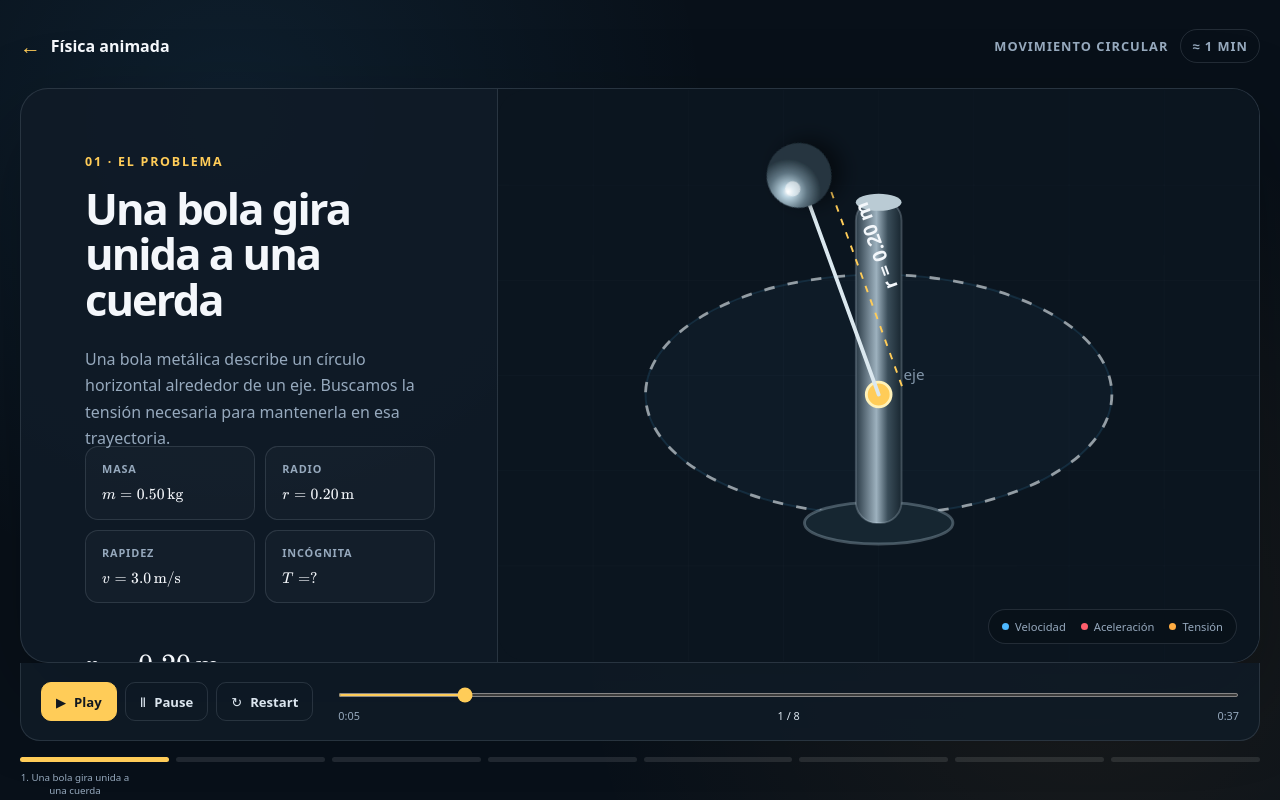
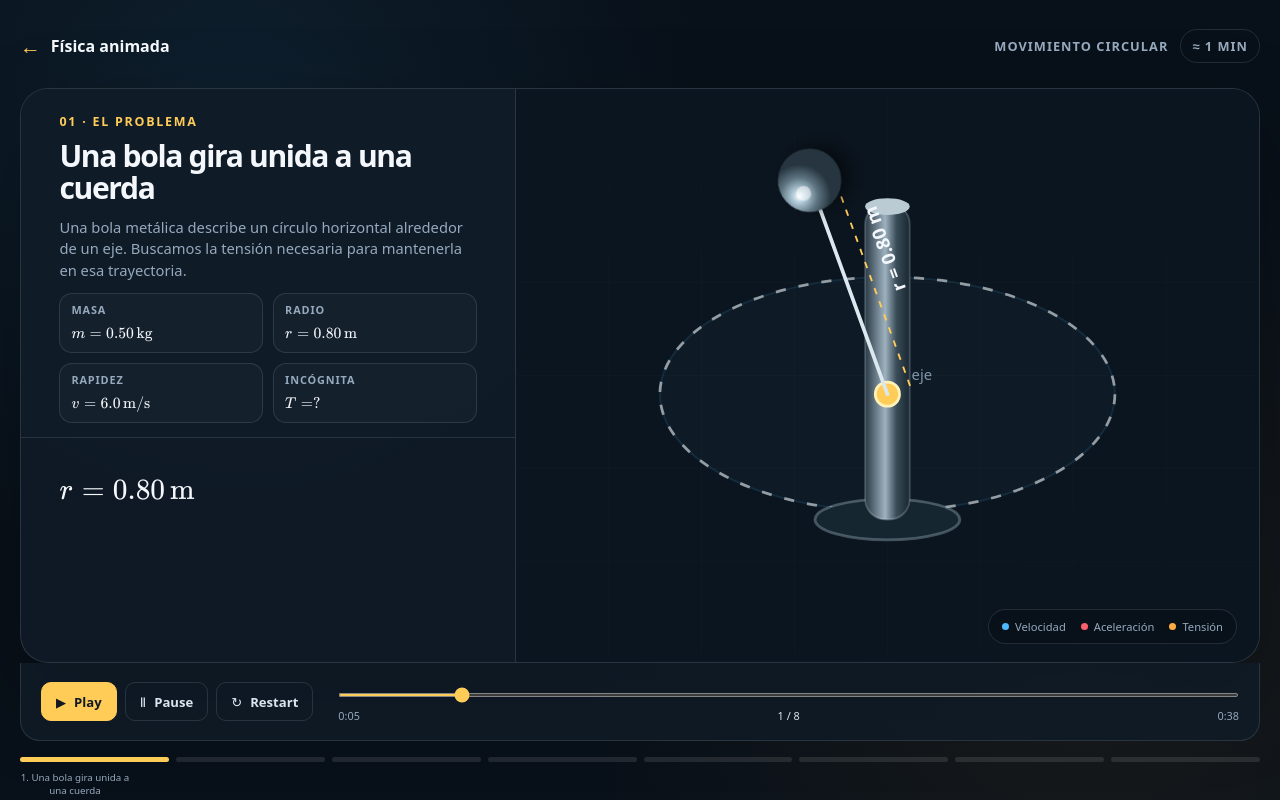
Before and after one commit to Far1D-1-0/physics-animations, a website built with Vite: page src/scenes/circular-motion/metal-ball-tension/index.html in a window 1280 px wide. Built offline with nearby package versions, Linux system fonts and the light colour scheme.

Commit message:
Standardize lesson sidebars and formula panels

```diff
--- a/src/scenes/circular-motion/car-max-speed/scene.css
+++ b/src/scenes/circular-motion/car-max-speed/scene.css
@@ -89,7 +89,7 @@ button {
 
 .stage-shell {
   display: grid;
-  grid-template-columns: minmax(330px, 0.77fr) minmax(520px, 1.23fr);
+  grid-template-columns: minmax(390px, 0.8fr) minmax(520px, 1.2fr);
   height: clamp(560px, calc(100vh - 225px), 660px);
   min-height: 0;
   overflow: hidden;
@@ -105,32 +105,47 @@ button {
   display: flex;
   flex-direction: column;
   min-height: 0;
+  overflow: hidden;
+  border-right: 1px solid var(--line);
+}
+
+/* Fixed top section: kicker, title, message, data cards */
+.copy-fixed {
+  flex-shrink: 0;
+  padding: 24px clamp(28px, 3vw, 44px) 0;
+  background: rgba(16, 27, 39, 0.98);
+}
+
+/* Scrollable formula zone */
+.formula-deck {
+  position: relative;
+  flex: 1 1 0;
+  min-height: 0;
+  overflow-y: auto;
   overflow-x: hidden;
-  overflow-y: auto;
-  padding: clamp(35px, 5vw, 76px);
-  padding-right: clamp(28px, 4vw, 60px);
-  border-right: 1px solid var(--line);
+  padding: 0;
+  border-top: 1px solid var(--line);
   overscroll-behavior: contain;
   scrollbar-color: rgba(255, 204, 88, 0.65) rgba(255, 255, 255, 0.06);
   scrollbar-gutter: stable;
   scrollbar-width: thin;
 }
 
-.stage-copy::-webkit-scrollbar {
+.formula-deck::-webkit-scrollbar {
   width: 8px;
 }
 
-.stage-copy::-webkit-scrollbar-track {
+.formula-deck::-webkit-scrollbar-track {
   background: rgba(255, 255, 255, 0.04);
 }
 
-.stage-copy::-webkit-scrollbar-thumb {
+.formula-deck::-webkit-scrollbar-thumb {
   border-radius: 999px;
   background: rgba(255, 204, 88, 0.58);
 }
 
 .chapter-kicker {
-  margin: 0 0 16px;
+  margin: 0 0 10px;
   color: var(--yellow);
   font-size: 0.78rem;
   font-weight: 700;
@@ -142,30 +157,30 @@ button {
   max-width: 660px;
   margin: 0;
   font-family: 'Noto Sans', system-ui, sans-serif;
-  font-size: clamp(2rem, 3.4vw, 4.25rem);
-  line-height: 1.04;
+  font-size: clamp(1.75rem, 2.35vw, 2.8rem);
+  line-height: 1.08;
   letter-spacing: -0.045em;
 }
 
 .chapter-message {
   max-width: 590px;
-  min-height: 72px;
-  margin: 24px 0 0;
+  min-height: 50px;
+  margin: 12px 0 0;
   color: var(--muted);
-  font-size: clamp(1rem, 1.25vw, 1.18rem);
-  line-height: 1.65;
+  font-size: clamp(0.92rem, 1vw, 1.05rem);
+  line-height: 1.45;
 }
 
 .data-cards {
   display: grid;
   grid-template-columns: repeat(2, minmax(0, 1fr));
   gap: 10px;
-  margin-top: auto;
-  padding-top: 28px;
+  margin-top: 12px;
+  padding-bottom: 14px;
 }
 
 .data-card {
-  padding: 14px 16px;
+  padding: 8px 11px;
   border: 1px solid var(--line);
   border-radius: 13px;
   background: rgba(255, 255, 255, 0.025);
@@ -173,7 +188,7 @@ button {
 
 .data-card__label {
   display: block;
-  margin-bottom: 6px;
+  margin-bottom: 4px;
   color: var(--muted);
   font-size: 0.68rem;
   font-weight: 700;
@@ -185,20 +200,18 @@ button {
   font-size: 0.98rem;
 }
 
-.formula-deck {
-  position: relative;
-  flex: 0 0 400px;
-  min-height: 400px;
-  margin-top: 24px;
-}
-
 .formula-card {
   position: absolute;
-  inset: 0;
+  top: 14px;
+  right: clamp(28px, 3vw, 44px);
+  left: clamp(28px, 3vw, 44px);
   display: flex;
   flex-direction: column;
   align-items: flex-start;
-  justify-content: center;
+  justify-content: flex-start;
+  min-height: calc(100% - 38px);
+  padding-bottom: 24px;
+  padding-top: 8px;
   visibility: hidden;
   opacity: 0;
 }
@@ -736,9 +749,15 @@ input:focus-visible,
 
   .stage-copy {
     min-height: 480px;
-    overflow: visible;
+    overflow: hidden;
     border-right: 0;
     border-bottom: 1px solid var(--line);
+  }
+  .copy-fixed {
+    padding: 24px 24px 0;
+  }
+  .formula-deck {
+    padding: 14px 24px 24px;
     scrollbar-gutter: auto;
   }
 
@@ -763,11 +782,10 @@ input:focus-visible,
 
   .stage-copy {
     min-height: 540px;
-    padding: 32px 24px;
   }
 
   .chapter-message {
-    min-height: 110px;
+    min-height: 50px;
   }
 
   .data-card {
--- a/src/scenes/circular-motion/car-max-speed/scene.js
+++ b/src/scenes/circular-motion/car-max-speed/scene.js
@@ -138,6 +138,8 @@ function prepareStroke(selector) {
 function showFormula(timeline, selector, position) {
   timeline
     .to(SELECTORS.formulas, { autoAlpha: 0, duration: 0.25 }, position)
+    .set(SELECTORS.formulas, { display: 'none' })
+    .set(selector, { display: 'flex' })
     .to(selector, { autoAlpha: 1, duration: 0.45 }, '<0.18')
 }
 
@@ -175,7 +177,7 @@ function buildTimeline() {
   prepareStroke('#skid-marks path:last-child')
 
   gsap.set(SELECTORS.layers, { autoAlpha: 0 })
-  gsap.set(SELECTORS.formulas, { autoAlpha: 0 })
+  gsap.set(SELECTORS.formulas, { autoAlpha: 0, display: 'none' })
   gsap.set(SELECTORS.formulaRows, { autoAlpha: 0 })
   gsap.set('#top-view', { autoAlpha: 1 })
   gsap.set('#main-car', {
@@ -458,6 +460,7 @@ function updateChapter(index) {
 
   activeChapterIndex = index
   const chapter = chapters[index]
+  document.querySelector('.formula-deck').scrollTo({ top: 0, behavior: 'smooth' })
 
   document.querySelector('#chapter-kicker').textContent = chapter.kicker
   document.querySelector('#chapter-title').textContent = chapter.title
--- a/src/scenes/circular-motion/metal-ball-tension/content.js
+++ b/src/scenes/circular-motion/metal-ball-tension/content.js
@@ -1,7 +1,7 @@
 export const problem = {
   mass: 0.5,
-  radius: 0.2,
-  speed: 3.0,
+  radius: 0.8,
+  speed: 6.0,
   acceleration: 45,
   tension: 22.5,
 }
@@ -66,7 +66,7 @@ export const chapters = [
 ]
 
 export const formulas = {
-  radius: String.raw`r=0.20\,\mathrm{m}`,
+  radius: String.raw`r=0.80\,\mathrm{m}`,
   velocity: String.raw`\vec v\ \text{tangente a la trayectoria}`,
   acceleration: [
     String.raw`\vec a_c\ \text{apunta hacia el centro}`,
@@ -87,7 +87,7 @@ export const formulas = {
   ],
   numbers: [
     String.raw`T=m\frac{v^2}{r}`,
-    String.raw`T=(0.50)\frac{(3.0)^2}{0.20}`,
+    String.raw`T=(0.50)\frac{(6.0)^2}{0.80}`,
     String.raw`T=(0.50)(45)`,
     String.raw`T=22.5\,\mathrm{N}`,
   ],
@@ -96,7 +96,7 @@ export const formulas = {
 
 export const dataCards = [
   { label: 'Masa', value: String.raw`m=0.50\,\mathrm{kg}` },
-  { label: 'Radio', value: String.raw`r=0.20\,\mathrm{m}` },
-  { label: 'Rapidez', value: String.raw`v=3.0\,\mathrm{m/s}` },
+  { label: 'Radio', value: String.raw`r=0.80\,\mathrm{m}` },
+  { label: 'Rapidez', value: String.raw`v=6.0\,\mathrm{m/s}` },
   { label: 'Incógnita', value: String.raw`T=?` },
 ]
--- a/src/scenes/circular-motion/metal-ball-tension/index.html
+++ b/src/scenes/circular-motion/metal-ball-tension/index.html
@@ -25,10 +25,12 @@
 
       <section class="stage-shell" aria-labelledby="chapter-title">
         <div class="stage-copy">
-          <p id="chapter-kicker" class="chapter-kicker"></p>
-          <h1 id="chapter-title"></h1>
-          <p id="chapter-message" class="chapter-message"></p>
-          <div id="data-cards" class="data-cards" aria-label="Datos del problema"></div>
+          <div class="copy-fixed">
+            <p id="chapter-kicker" class="chapter-kicker"></p>
+            <h1 id="chapter-title"></h1>
+            <p id="chapter-message" class="chapter-message"></p>
+            <div id="data-cards" class="data-cards" aria-label="Datos del problema"></div>
+          </div>
 
           <div class="formula-deck">
             <div id="formula-radius" class="formula-card formula-card--compact"></div>
@@ -71,6 +73,12 @@
               <marker id="arrow-orange" markerWidth="16" markerHeight="16" refX="13" refY="8" orient="auto" markerUnits="userSpaceOnUse" viewBox="0 0 16 16">
                 <path d="M0,0 L16,8 L0,16 z" fill="#ffad42" />
               </marker>
+              <marker id="arrow-green" markerWidth="16" markerHeight="16" refX="13" refY="8" orient="auto" markerUnits="userSpaceOnUse" viewBox="0 0 16 16">
+                <path d="M0,0 L16,8 L0,16 z" fill="#52d69b" />
+              </marker>
+              <marker id="arrow-purple" markerWidth="16" markerHeight="16" refX="13" refY="8" orient="auto" markerUnits="userSpaceOnUse" viewBox="0 0 16 16">
+                <path d="M0,0 L16,8 L0,16 z" fill="#a98bff" />
+              </marker>
             </defs>
 
             <rect class="stage-background" width="800" height="600" rx="30" />
@@ -91,7 +99,7 @@
               <g id="orbit-arm">
                 <line id="string" class="string" x1="400" y1="320" x2="645" y2="320" />
                 <line id="radius-guide" class="radius-guide" x1="400" y1="346" x2="645" y2="346" />
-                <text id="radius-label" class="svg-label" x="500" y="378">r = 0.20 m</text>
+                <text id="radius-label" class="svg-label" x="500" y="378">r = 0.80 m</text>
                 <g id="ball" filter="url(#ball-shadow)">
                   <circle cx="645" cy="320" r="34" fill="url(#ball-gradient)" />
                   <circle cx="634" cy="309" r="8" fill="#fff" opacity=".52" />
@@ -110,6 +118,30 @@
                 </g>
               </g>
               <path id="motion-streak" class="motion-streak" d="M640 238 C700 260 710 350 650 395" />
+            </g>
+
+            <g id="free-body-view" class="scene-layer">
+              <ellipse class="diagram-halo" cx="400" cy="320" rx="250" ry="190" />
+              <line class="ground-line" x1="150" y1="354" x2="650" y2="354" />
+              <rect class="axis" x="288" y="120" width="24" height="300" rx="12" />
+              <line class="string" x1="300" y1="320" x2="550" y2="320" />
+              <g id="free-body-ball" filter="url(#ball-shadow)">
+                <circle cx="550" cy="320" r="34" fill="url(#ball-gradient)" />
+                <circle cx="539" cy="309" r="8" fill="#fff" opacity=".52" />
+              </g>
+              <g id="normal-force" class="force-vector">
+                <line x1="550" y1="320" x2="550" y2="150" marker-end="url(#arrow-green)" />
+                <text class="svg-label vector-green" x="572" y="180">n</text>
+              </g>
+              <g id="weight-force" class="force-vector">
+                <line x1="550" y1="320" x2="550" y2="490" marker-end="url(#arrow-purple)" />
+                <text class="svg-label vector-purple" x="572" y="460">mg</text>
+              </g>
+              <g id="tension-force" class="force-vector">
+                <line x1="516" y1="320" x2="360" y2="320" marker-end="url(#arrow-orange)" />
+                <text class="svg-label vector-orange" x="430" y="295">T</text>
+              </g>
+              <text class="svg-label svg-label--muted" x="200" y="295">hacia el eje</text>
             </g>
 
             <g id="equation-view" class="scene-layer">
--- a/src/scenes/circular-motion/metal-ball-tension/scene.js
+++ b/src/scenes/circular-motion/metal-ball-tension/scene.js
@@ -75,6 +75,8 @@ function buildChapterNavigation() {
 function showFormula(timeline, selector, position) {
   timeline
     .to('.formula-card', { autoAlpha: 0, duration: 0.25 }, position)
+    .set('.formula-card', { display: 'none' })
+    .set(selector, { display: 'flex' })
     .to(selector, { autoAlpha: 1, duration: 0.45 }, '<0.15')
 }
 
@@ -95,10 +97,12 @@ function changeLayer(timeline, outgoing, incoming, position) {
 
 function buildTimeline() {
   gsap.set('.scene-layer, .formula-card, .formula-row', { autoAlpha: 0 })
+  gsap.set('.formula-card', { display: 'none' })
   gsap.set('#motion-view', { autoAlpha: 1 })
   gsap.set('#velocity-vector, #acceleration-vector, #tension-vector, #radius-guide, #radius-label', {
     autoAlpha: 0,
   })
+  gsap.set('#normal-force, #weight-force, #tension-force', { autoAlpha: 0 })
   gsap.set('.equation-tags > g', { autoAlpha: 0, scale: 0.65, transformOrigin: 'center' })
   gsap.set('#result-badge', { autoAlpha: 0, scale: 0.8, transformOrigin: 'center' })
 
@@ -148,16 +152,18 @@ function buildTimeline() {
     .to({}, { duration: 0.45 })
 
   timeline.addLabel('newton')
+  changeLayer(timeline, '#motion-view', '#free-body-view', 'newton')
   showFormula(timeline, '#formula-newton', 'newton')
   revealRows(timeline, '#formula-newton', 'newton+=0.35', 0.9)
   timeline
-    .to('#acceleration-vector, #tension-vector', { autoAlpha: 1, duration: 0.4 }, 'newton+=0.2')
-    .to('#acceleration-vector line, #tension-vector line', { strokeWidth: 11, yoyo: true, repeat: 2, duration: 0.4 }, 'newton+=1.2')
-    .to('#orbit-arm', { rotation: 1210, svgOrigin: '400 320', duration: 3.2, ease: 'none' }, 'newton')
+    .fromTo('#weight-force', { autoAlpha: 0, scaleY: 0, transformOrigin: '550px 320px' }, { autoAlpha: 1, scaleY: 1, duration: 0.75 }, 'newton+=0.6')
+    .fromTo('#normal-force', { autoAlpha: 0, scaleY: 0, transformOrigin: '550px 320px' }, { autoAlpha: 1, scaleY: 1, duration: 0.75 }, 'newton+=1.3')
+    .fromTo('#tension-force', { autoAlpha: 0, scaleX: 0, transformOrigin: '550px 320px' }, { autoAlpha: 1, scaleX: 1, duration: 0.85 }, 'newton+=2.0')
+    .to('#tension-force line', { strokeWidth: 10, yoyo: true, repeat: 2, duration: 0.4 }, 'newton+=3.0')
     .to({}, { duration: 0.5 })
 
   timeline.addLabel('derive')
-  changeLayer(timeline, '#motion-view', '#equation-view', 'derive')
+  changeLayer(timeline, '#free-body-view', '#equation-view', 'derive')
   showFormula(timeline, '#formula-derive', 'derive+=0.2')
   revealRows(timeline, '#formula-derive', 'derive+=0.65', 0.8)
   timeline
@@ -176,7 +182,7 @@ function buildTimeline() {
 
   timeline.addLabel('result')
   changeLayer(timeline, '#equation-view', '#result-view', 'result')
-  showFormula(timeline, '#formula-result', 'result+=0.2')
+  timeline.to('.formula-card', { autoAlpha: 0, duration: 0.25 }, 'result').set('.formula-card', { display: 'none' })
   timeline
     .fromTo('.result-tension', { scaleX: 0, transformOrigin: '607px 330px' }, { scaleX: 1, duration: 0.8 }, 'result+=0.55')
     .fromTo('#result-badge', { autoAlpha: 0, scale: 0.8, y: -10 }, { autoAlpha: 1, scale: 1, y: 0, duration: 0.65, ease: 'back.out(1.5)' }, 'result+=1.25')
@@ -198,6 +204,7 @@ function updateChapter(index) {
   if (index === activeChapterIndex) return
   activeChapterIndex = index
   const chapter = chapters[index]
+  document.querySelector('.formula-deck').scrollTo({ top: 0, behavior: 'smooth' })
   document.querySelector('#chapter-kicker').textContent = chapter.kicker
   document.querySelector('#chapter-title').textContent = chapter.title
   document.querySelector('#chapter-message').textContent = chapter.message
--- a/src/scenes/non-uniform-circular-motion/shared/lesson.css
+++ b/src/scenes/non-uniform-circular-motion/shared/lesson.css
@@ -1,18 +1,9 @@
 @import '../../circular-motion/car-max-speed/scene.css';
 
 :root { --velocity: #52d69b; --tangential: #4db8ff; --centripetal: #ff5e6c; --total: #ffad42; }
-.stage-shell { grid-template-columns: minmax(350px, .8fr) minmax(540px, 1.2fr); }
-.stage-copy { padding: 22px clamp(28px, 3vw, 48px); }
-.chapter-kicker { margin-bottom: 10px; }
-.stage-copy h1 { font-size: clamp(1.75rem, 2.35vw, 2.8rem); }
-.chapter-message { min-height: 50px; margin-top: 12px; font-size: clamp(.92rem, 1vw, 1.05rem); line-height: 1.45; }
-.data-cards { margin-top: 0; padding-top: 12px; }
-.data-card { padding: 8px 11px; }
-.data-card__label { margin-bottom: 4px; }
-.formula-deck { flex: 0 0 190px; min-height: 190px; margin-top: 12px; }
-.formula-stack { overflow: hidden; }
 .formula-row { padding: 6px 12px; margin: 2px 0; }
 .formula-row .katex { font-size: clamp(.9rem, 1.25vw, 1.14rem); }
+
 .rotor-disc { fill: #233746; stroke: #7d98aa; stroke-width: 5; }
 .rotor-rim { fill: none; stroke: rgba(255,255,255,.45); stroke-width: 3; stroke-dasharray: 10 12; }
 .rotor-spoke { stroke: rgba(190,215,228,.34); stroke-width: 5; }
@@ -48,6 +39,5 @@
 }
 
 @media (max-width: 700px) {
-  .formula-deck { flex-basis: 190px; min-height: 190px; }
   .physics-stage { max-height: 420px; }
 }
```
Also changed, not shown: src/main.js (+46 -30 lines), src/scenes/circular-motion/banked-curve-car/index.html (+7 -5 lines), src/scenes/circular-motion/banked-curve-car/scene.js (+7 -1 lines), src/scenes/circular-motion/car-max-speed/index.html (+6 -5 lines), src/scenes/non-uniform-circular-motion/shared/lesson.js (+8 -2 lines), src/scenes/non-uniform-circular-motion/shared/mount.js (+6 -4 lines), src/style.css (+21 -4 lines).
